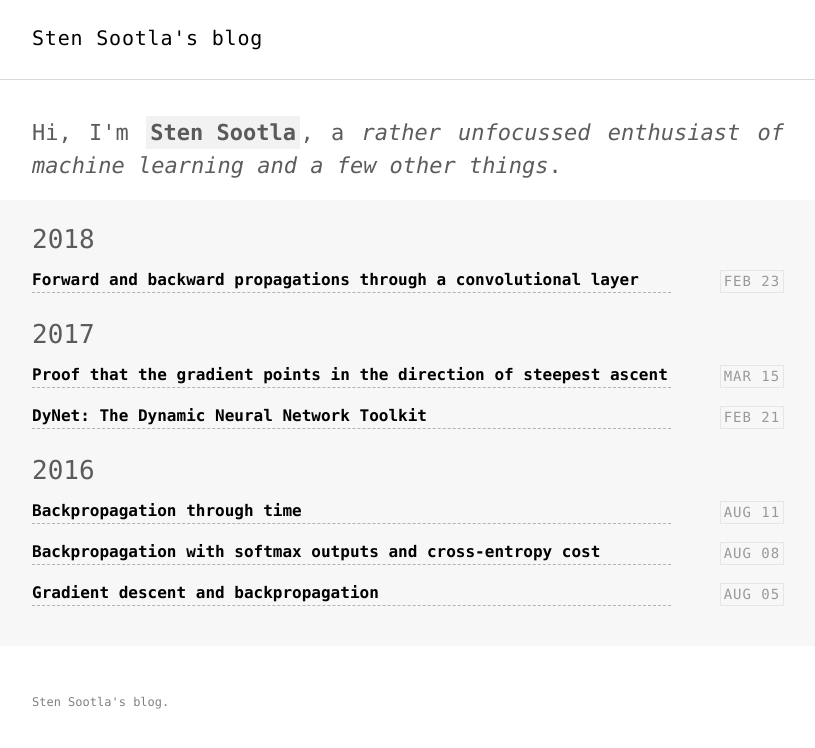
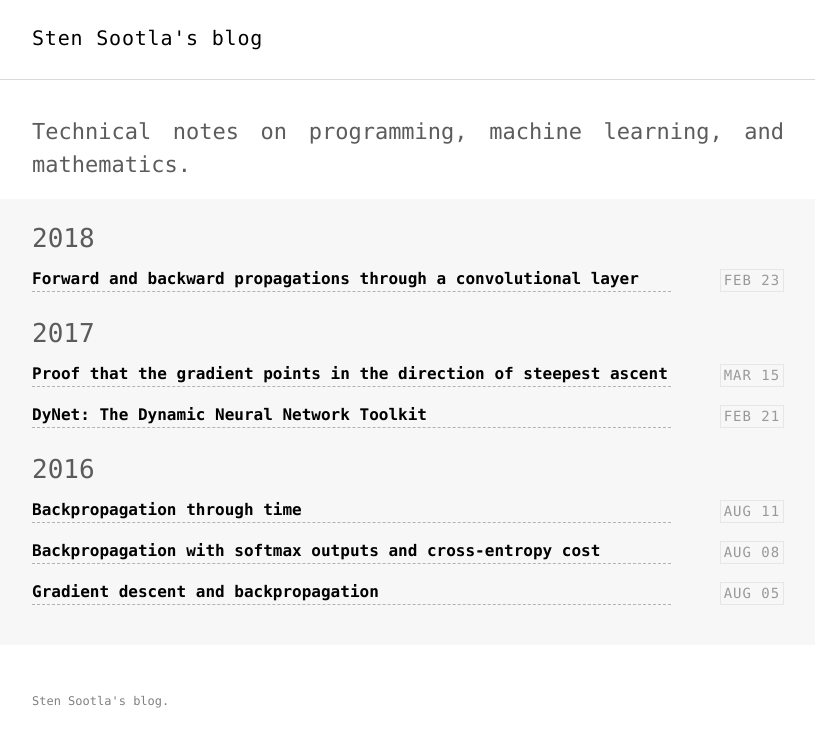
Before and after one commit to sootlasten/sootlasten.github.io, a Jekyll site: the page built from index.html, in a window 1280 px wide. Shown: the top 748 px of the page, without its empty margins (232-1047 px from the left). Built offline with Jekyll 4.4.1, drawn with Linux system fonts in a browser that asks for light colours.

Commit message:
new intro

```diff
--- a/_config.yml
+++ b/_config.yml
@@ -31,7 +31,7 @@ author:
   name     : "Sten Sootla"
   job      : "rather unfocussed enthusiast of machine learning and a few other things"
   thumb    : /images/author.jpg
-  email    : sootlasten@gmail.com
+  email    : stensootla@gmail.com
   url      : http://sootlasten.github.io
   github   : http://github.com/sootlasten
 
--- a/_includes/intro.html
+++ b/_includes/intro.html
@@ -1,5 +1,5 @@
 <section class="intro">
   <div class="container">
-    <p class="lead">Hi, I'm <strong class="author-name" itemprop="name">{{ site.author.name }}</strong>, a <em itemprop="jobTitle">{{ site.author.job }}</em>. <br>
+    <p class="lead">Technical notes on programming, machine learning, and mathematics.
   </div>
 </section>
```
Also changed, not shown: 1 other file.
